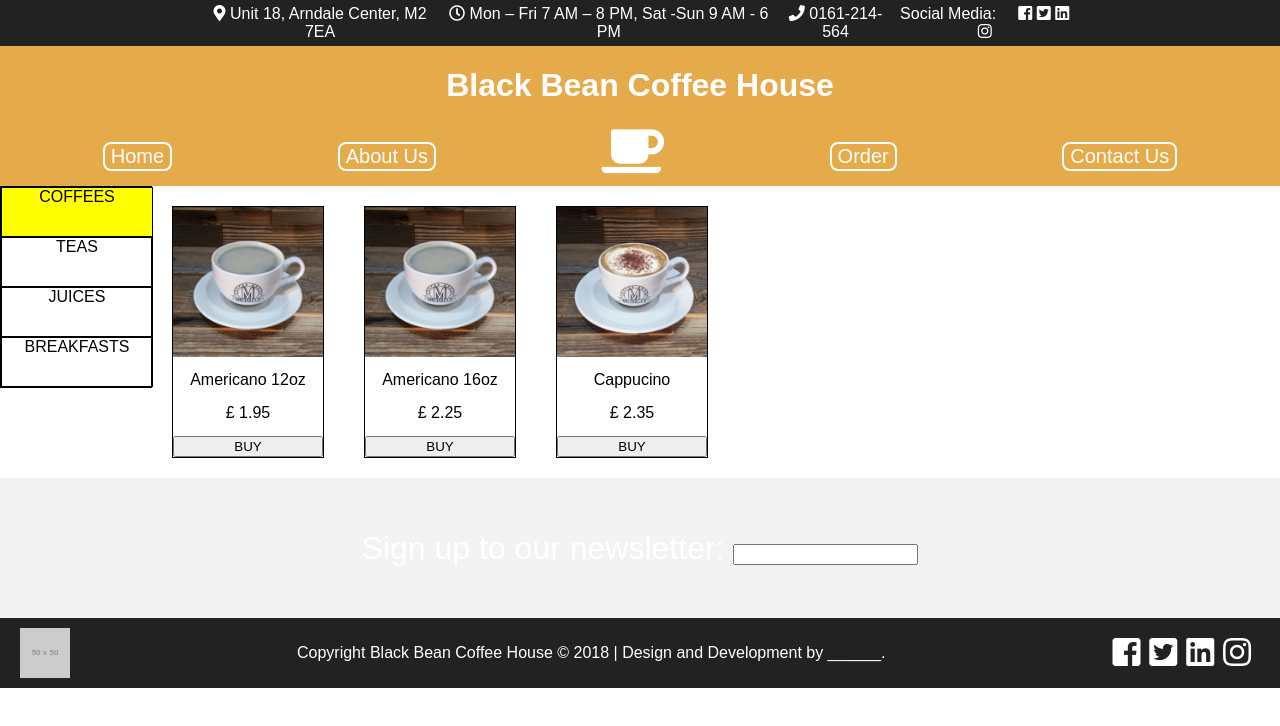
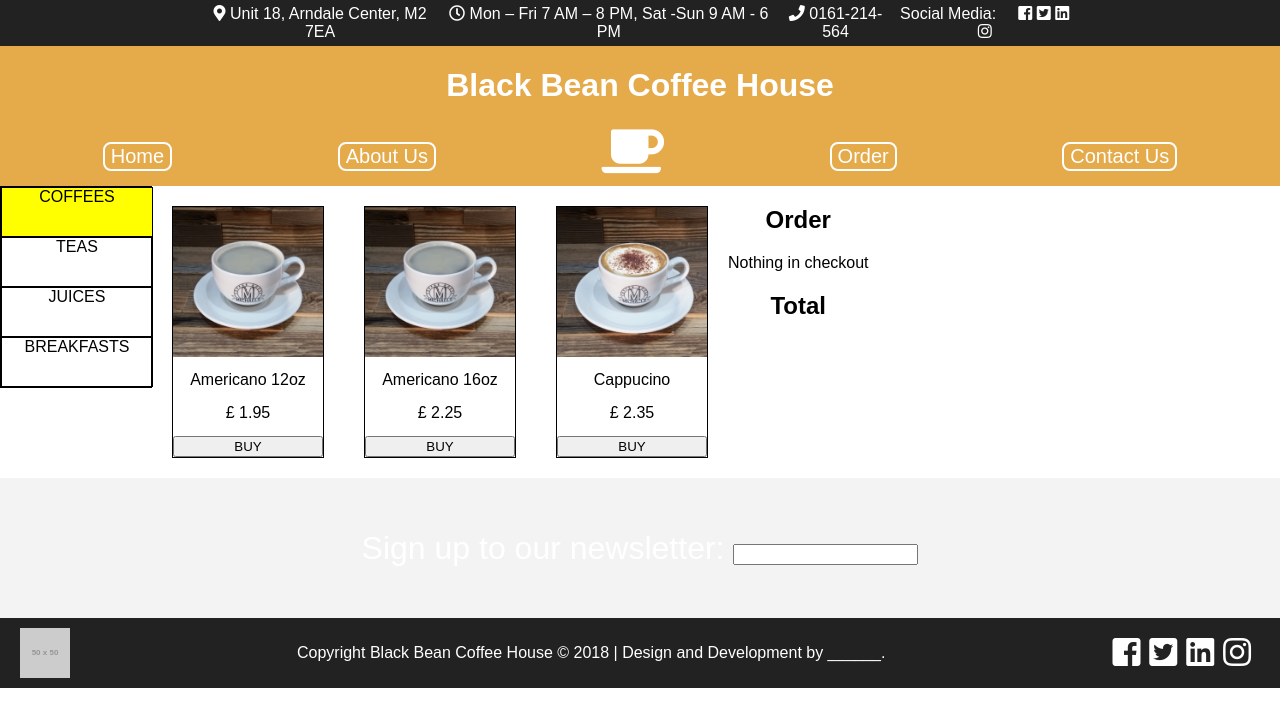
Before and after one commit to ddamike/coffeshopsite, a React (Create React App) app in the folder coffeewebsiteproject/: page / in a window 1280 px wide. Both pictures are taken after a click on the button "Order". Shown: the top 726 px of the page. Built offline with nearby package versions, Linux system fonts and the light colour scheme.

Commit message:
checkout added

```diff
--- /dev/null
+++ b/coffeewebsiteproject/src/components/checkout.js
@@ -0,0 +1,48 @@
+import React from 'react';
+
+class Checkout extends React.Component {
+    constructor(props) {
+        super(props);
+    }
+
+    render() {
+        let toRender = [];
+        let Total = 0;
+        if (this.props.order.length === 0) {
+            toRender.push('Nothing in checkout');
+        } else {
+            this.props.order.forEach(order => {
+                Total += order[1];
+                toRender.push(
+                    <div>
+                        <div>{order[0]}</div>
+                        <div>
+                            {`£ ${Math.floor(
+                                order[1] / 100
+                            )}.${order[1].toString().slice(-2)} `}
+                        </div>
+                    </div>
+                );
+            });
+            toRender.push(
+                <div>
+                    <div>Total</div>
+                    <div>
+                        {`£ ${Math.floor(Total / 100)}.${Total.toString().slice(
+                            -2
+                        )} `}
+                    </div>
+                </div>
+            );
+        }
+
+        return (
+            <div>
+                <h2>Order</h2>
+                <div>{toRender}</div>
+                <h2>Total</h2>
+            </div>
+        );
+    }
+}
+export default Checkout;
--- a/coffeewebsiteproject/src/components/displayItems.js
+++ b/coffeewebsiteproject/src/components/displayItems.js
@@ -27,6 +27,7 @@ class DisplayItems extends React.Component {
         let selectedProducts = productArray[this.props.value];
         for (var product in selectedProducts) {
             let price = selectedProducts[product].price;
+            let productDetails = [selectedProducts[product].name, price]
             toDisplay.push(
                 <div
                     style={productStyle}
@@ -34,7 +35,7 @@ class DisplayItems extends React.Component {
                     key={selectedProducts[product].name}
                 >
                     <img
-                        alt="picture"
+                        alt={selectedProducts[product].name}
                         width="100%"
                         src={selectedProducts[product].img}
                     />
@@ -47,7 +48,7 @@ class DisplayItems extends React.Component {
                             .toString()
                             .slice(-2)} `}{' '}
                     </div>
-                    <button >
+                    <button onClick={() => this.props.onClick(productDetails)}>
                             BUY
                     </button>
                 </div>
--- a/coffeewebsiteproject/src/components/order.js
+++ b/coffeewebsiteproject/src/components/order.js
@@ -1,57 +1,120 @@
-import React from "react";
-import ItemSelect from "./itemSelect"
-import DisplayItems from "./displayItems"
+import React from 'react';
+import ItemSelect from './itemSelect';
+import DisplayItems from './displayItems';
+import Checkout from './checkout';
 
 class Order extends React.Component {
     constructor(props) {
-        super(props)
-        this.chooseItem = this.chooseItem.bind(this)
-        let imgPath = "orderImages/"
+        super(props);
+        this.chooseItem = this.chooseItem.bind(this);
+        this.buyItem = this.buyItem.bind(this);
+        let imgPath = 'orderImages/';
         this.state = {
-            itemType : "coffees",
-            productArray : {
+            itemType: 'coffees',
+            productArray: {
                 coffees: {
-                    coffee1: { name: 'Americano 12oz', price: 195, img : `${imgPath}americano.jpg` },
-                    coffee2: { name: 'Americano 16oz', price: 225, img : `${imgPath}americano.jpg`  },
-                    coffee3: { name: 'Cappucino', price: 235, img : `${imgPath}cappucino.jpg`  }
+                    coffee1: {
+                        name: 'Americano 12oz',
+                        price: 195,
+                        img: `${imgPath}americano.jpg`
+                    },
+                    coffee2: {
+                        name: 'Americano 16oz',
+                        price: 225,
+                        img: `${imgPath}americano.jpg`
+                    },
+                    coffee3: {
+                        name: 'Cappucino',
+                        price: 235,
+                        img: `${imgPath}cappucino.jpg`
+                    }
                 },
                 teas: {
-                    tea1: { name: 'English Breakfast 12oz', price: 165, img : `${imgPath}tea.jpg`  },
-                    tea2: { name: 'English Breakfast 16oz', price: 140 , img : `${imgPath}tea.jpg` },
-                    tea3: { name: 'Earl Grey', price: 160, img : `${imgPath}tea.jpg`  }
+                    tea1: {
+                        name: 'English Breakfast 12oz',
+                        price: 165,
+                        img: `${imgPath}tea.jpg`
+                    },
+                    tea2: {
+                        name: 'English Breakfast 16oz',
+                        price: 140,
+                        img: `${imgPath}tea.jpg`
+                    },
+                    tea3: {
+                        name: 'Earl Grey',
+                        price: 160,
+                        img: `${imgPath}tea.jpg`
+                    }
                 },
                 juices: {
-                    juice1: { name: 'Orange Juice 12oz', price: 300, img : `${imgPath}oj.jpg`  }
+                    juice1: {
+                        name: 'Orange Juice 12oz',
+                        price: 300,
+                        img: `${imgPath}oj.jpg`
+                    }
                 },
                 breakfasts: {
-                    breakfast1: { name: 'Avocado on Toast', price: 300, img : `${imgPath}avacdo.jpg`  },
-                    breakfast2: { name: 'Tea Cake', price: 175, img : `${imgPath}teacake.png`  },
-                    breakfast3: { name: 'Bacon, Sausage & Egg', price: 280, img : `${imgPath}bse.jpg`  },
-                    breakfast4: { name: 'Bacon Roll', price: 230, img : `${imgPath}bacon.jpg`  }
+                    breakfast1: {
+                        name: 'Avocado on Toast',
+                        price: 300,
+                        img: `${imgPath}avacdo.jpg`
+                    },
+                    breakfast2: {
+                        name: 'Tea Cake',
+                        price: 175,
+                        img: `${imgPath}teacake.png`
+                    },
+                    breakfast3: {
+                        name: 'Bacon, Sausage & Egg',
+                        price: 280,
+                        img: `${imgPath}bse.jpg`
+                    },
+                    breakfast4: {
+                        name: 'Bacon Roll',
+                        price: 230,
+                        img: `${imgPath}bacon.jpg`
+                    }
                 }
-            }
-        }
+            },
+            order: []
+        };
     }
 
-chooseItem = (event) => {
-    console.log(event)
-    this.setState({ itemType : event });
+    chooseItem = event => {
+        console.log(event);
+        this.setState({ itemType: event });
+    };
 
+    buyItem = item => {
+        this.setState(prevState => ({
+            order: [...prevState.order, item]
+        }));
+        console.log(item);
+    };
 
-}
+    render() {
+        const menuStyle = {
+            display: 'flex'
+        };
 
-render () {
-    const menuStyle = {
-        display : 'flex',
+        return (
+            <div className="menu" style={menuStyle}>
+                <ItemSelect
+                    className="category"
+                    value={this.state.itemType}
+                    productArray={this.state.productArray}
+                    onClick={this.chooseItem}
+                />
+                <DisplayItems
+                    className="items"
+                    productArray={this.state.productArray}
+                    value={this.state.itemType}
+                    onClick={this.buyItem}
+                />
+                <Checkout className="checkout" order={this.state.order} />
+            </div>
+        );
     }
-
-    return (
-        <div className="menu" style={menuStyle}>
-            <ItemSelect className="category" value={this.state.itemType} productArray={this.state.productArray} onClick={this.chooseItem}/>
-            <DisplayItems className="items" productArray={this.state.productArray} value={this.state.itemType}/>
-        </div>
-    )
-}
 }
 
 export default Order;
```
